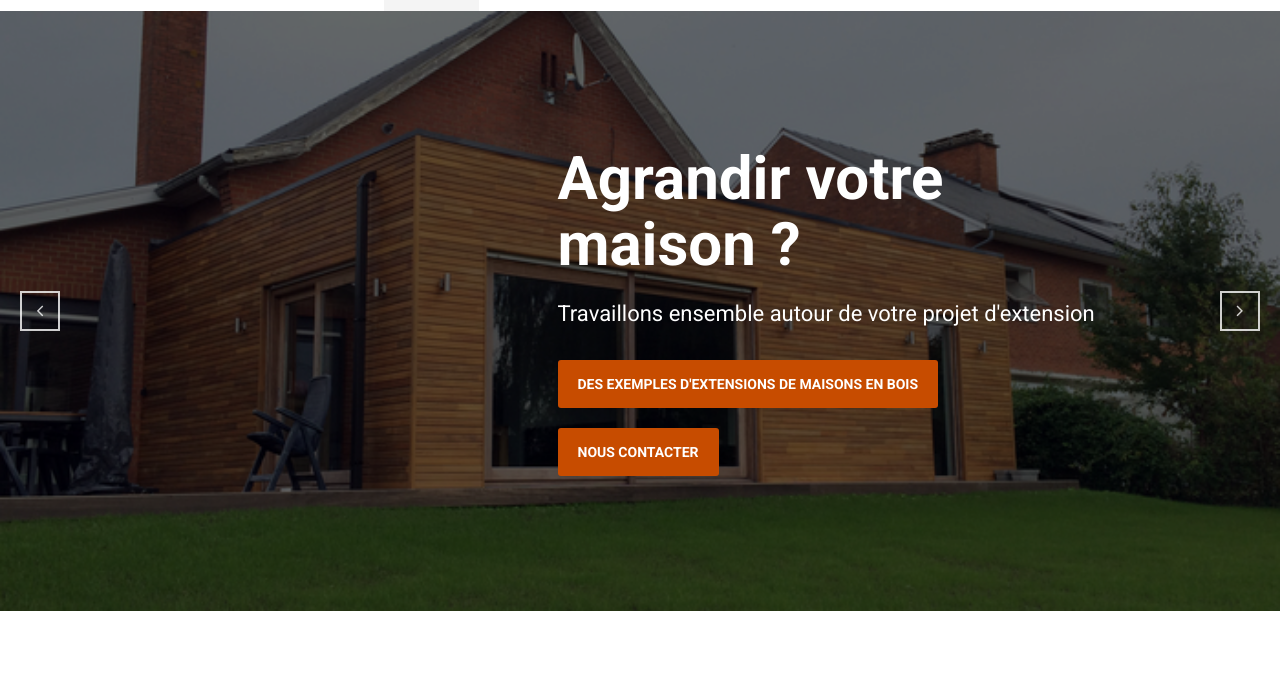
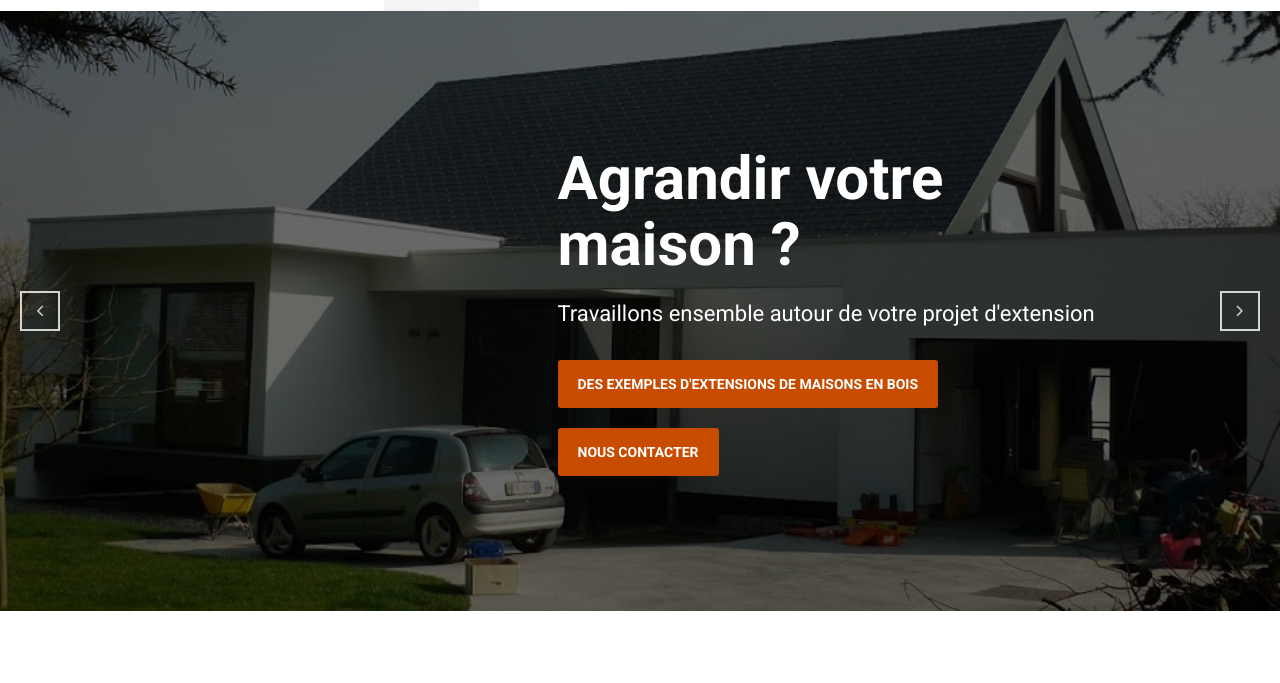
Before and after one commit to Userbn/ingewood, a website: page client/index.html in a window 1280 px wide. Shown: the part 117-800 px from the top of the page. Drawn offline with Linux system fonts and the light colour scheme.

Commit message:
update images

```diff
--- a/client/index.html
+++ b/client/index.html
@@ -88,7 +88,7 @@
 
     <div class="slider-area">
         <div class="slider">
-            <div class="single-slider" style="background:url(img/slider_1.jpg) no-repeat scroll center top / cover;">
+            <div class="single-slider" style="background:url(img/slider_4.jpg) no-repeat scroll center top / cover;">
               <div class="main-slider-overlay" style="opacity: .7"></div>
                 <div class="slider-table">
                     <div class="slider-cell">
```
Also changed, not shown: server.js (+2 -12 lines), client/carport.html (added), client/img/slider_2.jpg, client/img/slider_3.jpg, client/img/slider_4.jpg (added), 1 other file.
